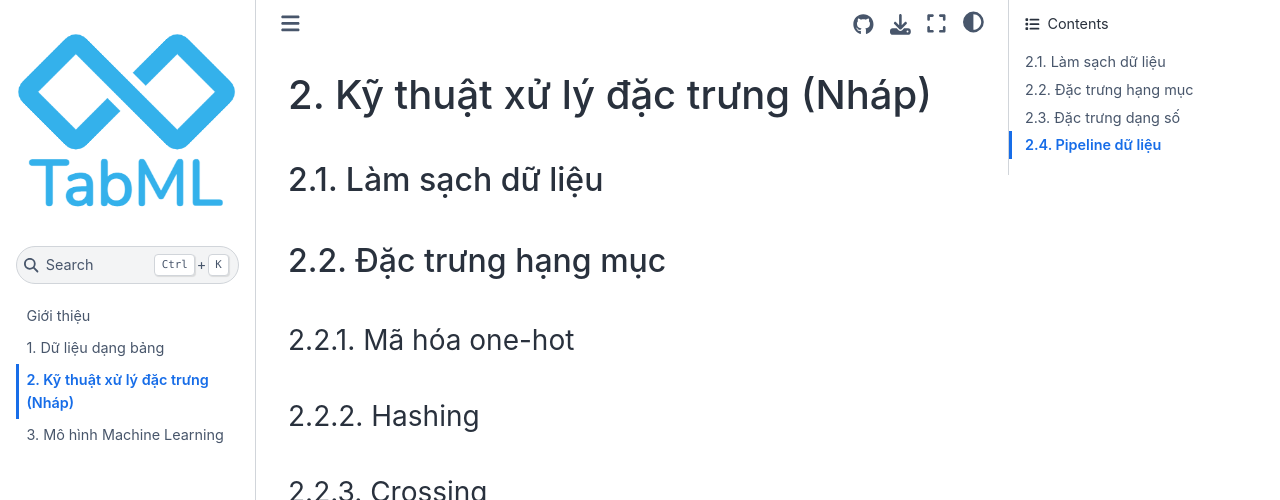
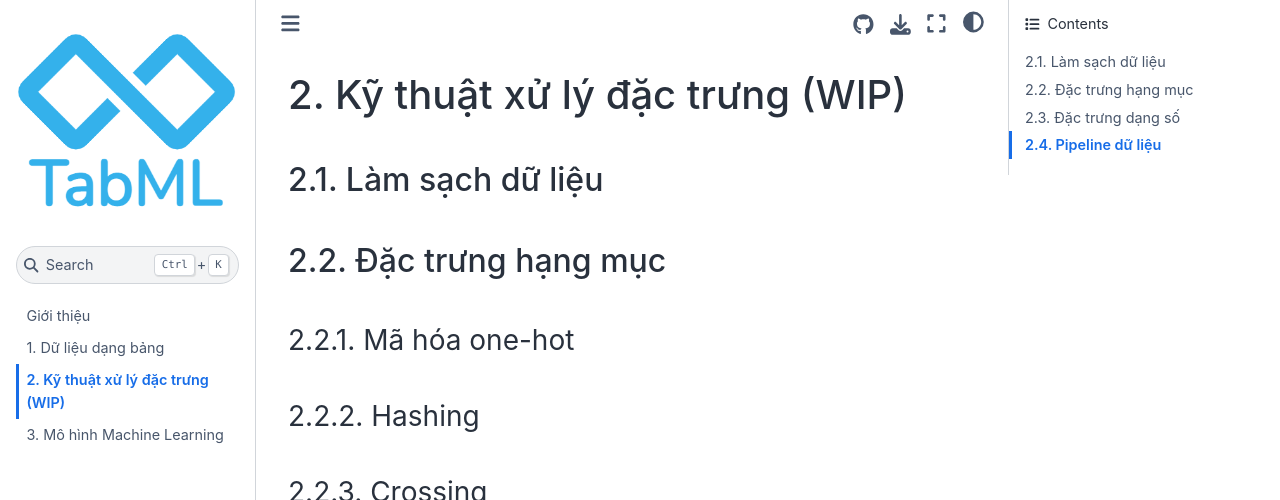
Before and after one commit to tiepvupsu/tabml_book, a Jupyter Book: the page built from ch_feature_engineering/index.md, in a window 1280 px wide and 1133 px high. Shown: the top 500 px of the window. Built offline with Jupyter Book 1.0.4 settings and Sphinx 7.4.7 and the Sphinx Book theme 1.1.4, drawn with Linux system fonts in a browser that asks for light colours.

Commit message:
Nháp -> WIP

```diff
--- a/ch_feature_engineering/index.md
+++ b/ch_feature_engineering/index.md
@@ -1,4 +1,4 @@
-# Kỹ thuật xử lý đặc trưng (Nháp)
+# Kỹ thuật xử lý đặc trưng (WIP)
 
 ## Làm sạch dữ liệu
 
```
